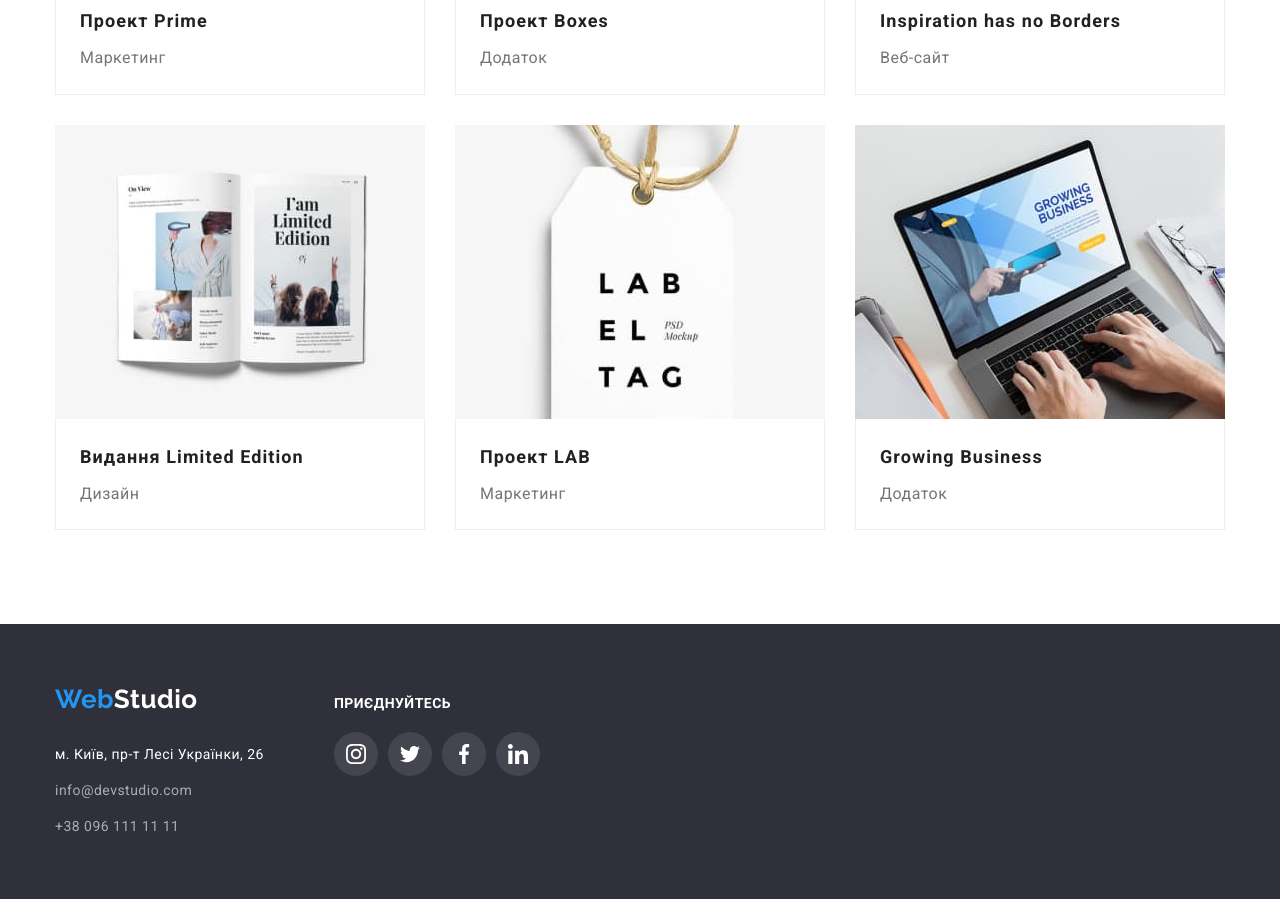
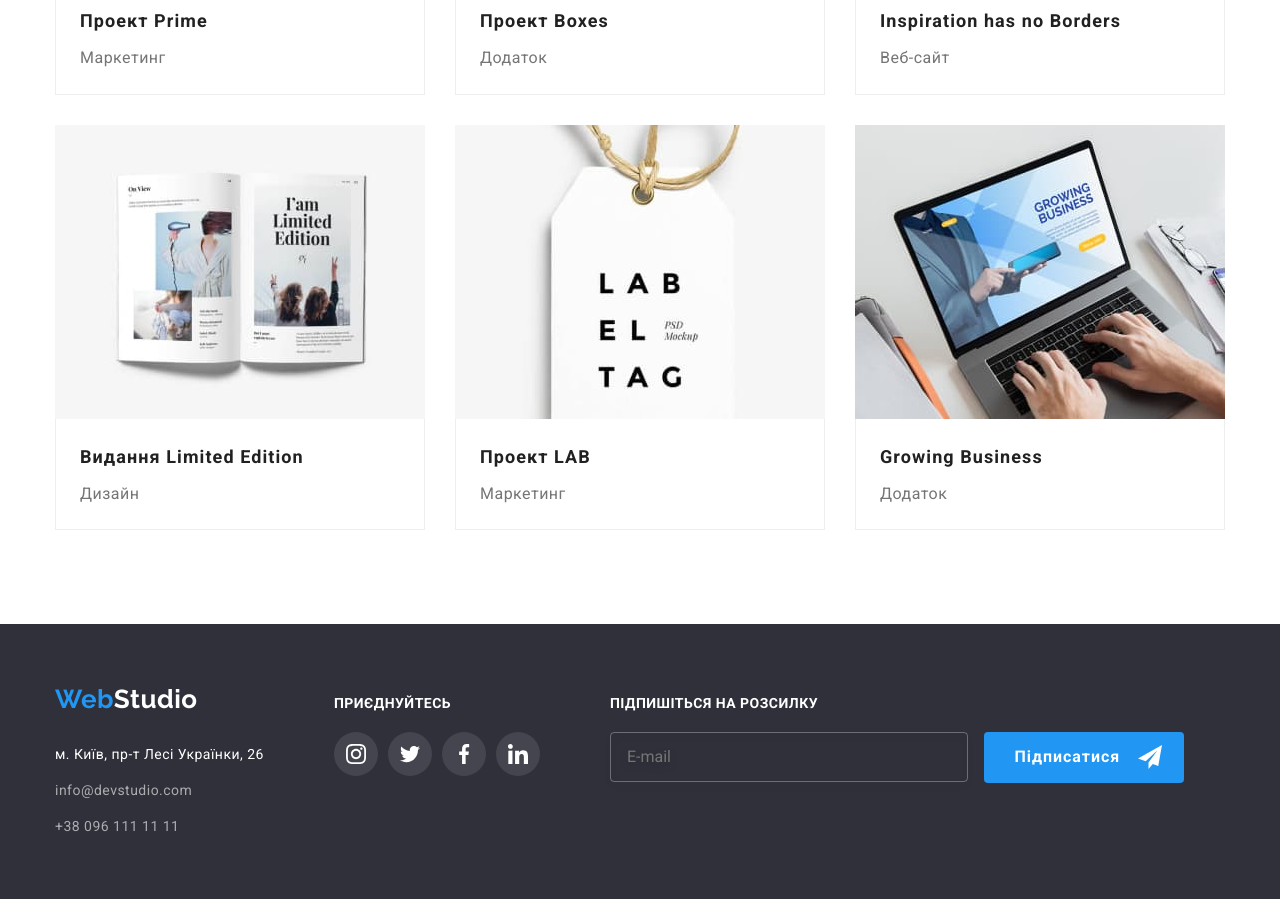
Before and after one commit to VYevheniia/goit-markup-hw-06, a plain HTML site: page portfolio.html in a window 1280 px wide. Shown: the part 1009-1908 px from the top of the page. Drawn offline with nearby package versions, Linux system fonts and the light colour scheme.

Commit message:
hm6 str pack

```diff
--- a/css/style.css
+++ b/css/style.css
@@ -606,6 +606,11 @@ ul {
   transition: background-color 250ms cubic-bezier(0.4, 0, 0.2, 1);
 }
 
+.button-sub:hover,
+.button-sub:focus {
+  background-color: var(--color-button-accent);
+}
+
 .sub-sent {
   position: absolute;
   fill: var(--color-additional);
--- a/portfolio.html
+++ b/portfolio.html
@@ -236,6 +236,20 @@
             </li>
           </ul>
         </div>
+        <div class="subscribes">
+          <h2 class="our-socials-p">Підпишіться на розсилку</h2>
+          <div class="sub-button-cont">
+            <form name="form-subscribes" autocomplete="on">
+              <input class="input-subscribes" id="email-sub" type="email" name="email-sub" placeholder="E-mail" required />
+              <button class="button-sub" type="submit">
+                Підписатися
+                <svg class="sub-sent" width="24" height="24">
+                  <use href="./images/icons.svg#icon-icon-send"></use>
+                </svg>
+              </button>
+            </form>
+          </div>
+        </div>
       </div>
     </footer>
   </body>
```
